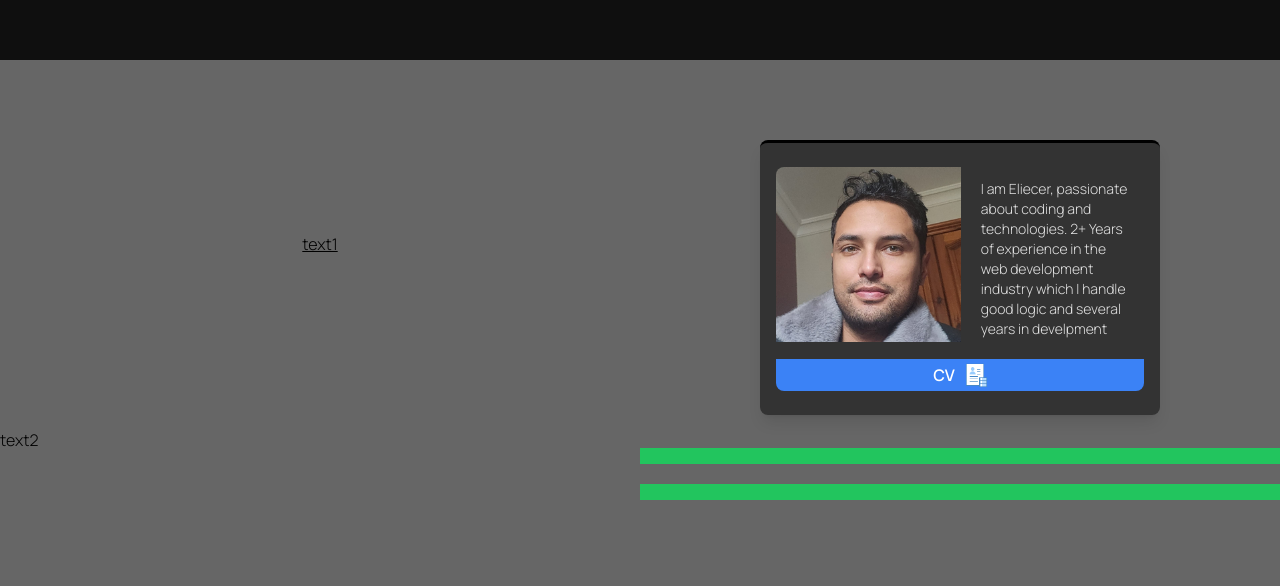
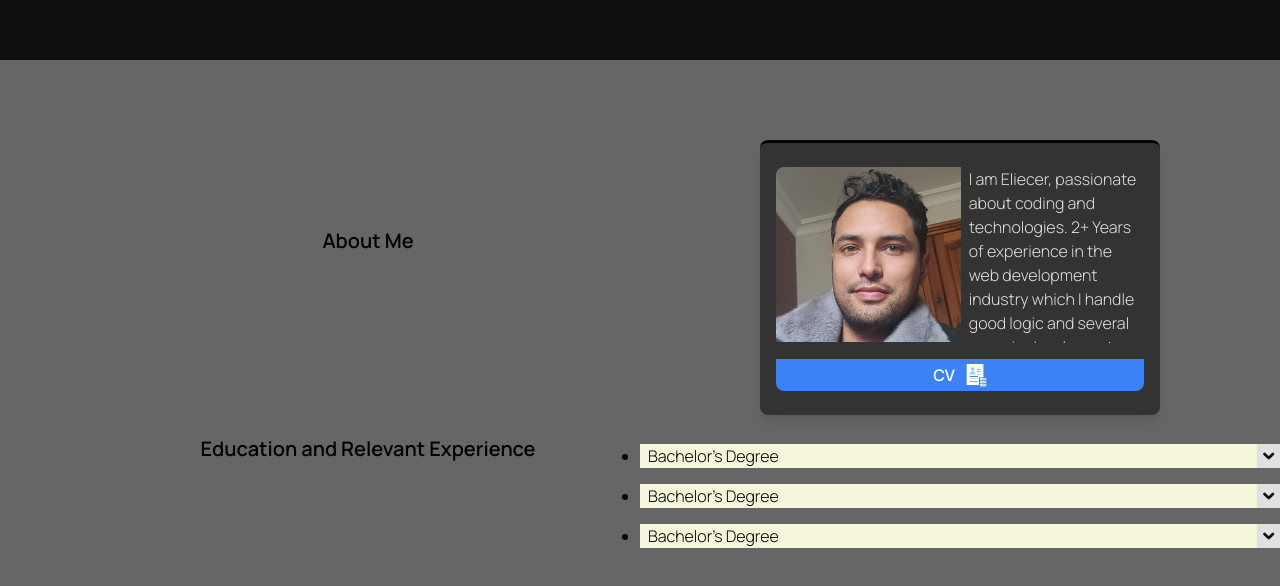
Before and after one commit to neoEliecer-47/portfolio, a React (Vite) app: page / in a window 1280 px wide. Shown: the part 740-1326 px from the top of the page. Built offline with nearby package versions, Linux system fonts and the light colour scheme.

Commit message:
accordion features added

```diff
--- a/src/components/About.jsx
+++ b/src/components/About.jsx
@@ -7,14 +7,17 @@ import styles from "./styles/scrollbar.module.css";
 import aboutStyles from "./About.module.css";
 import { useLazyLoad } from "../hooks/useLazyLoad";
 import React from "react";
+import Accordion from "./interface/Accordion/Accordion";
 
 const About = () => {
   const { isVisible, refOneSingleElement: ref } = useLazyLoad();
 
   return (
     <div className="grid grid-cols-1 md:grid-cols-2">
-      <aside className="flex items-center justify-center underline p-2">
-        <h1>text1</h1>
+      <aside className="flex items-center justify-center ml-24 m-0 p-0">
+        <h1 className="md:text-xl font-semibold border-b-[6px] border-orange-500 border-opacity-0 hover:border-opacity-50 transition-all duration-500">
+          About Me
+        </h1>
       </aside>
 
       <div
@@ -41,7 +44,7 @@ const About = () => {
               styles.scrollAbout
             )}
           >
-            <p className={"text-sm md:text-md text-start p-3 "}>
+            <p className2={"text-sm md:text-md text-start p-3 "}>
               I am Eliecer, passionate about coding and technologies. 2+ Years
               of experience in the web development industry which I handle good
               logic and several years in develpment world since my beginnings.
@@ -65,10 +68,21 @@ const About = () => {
           </a>
         </button>
       </div>
-      <aside>text2</aside>
-      <aside>
-        <div className="p-2 bg-green-500 my-5 w-full"></div>
-        <div className="p-2 bg-green-500 my-5 w-full"></div>
+      <aside className="md:flex items-center justify-center m-0 p-0 h-12">
+        <h1 className="md:ml-24 md:text-xl font-semibold border-b-[6px] border-orange-500 border-opacity-0 hover:border-opacity-50 transition-all duration-500">
+          Education and Relevant Experience
+        </h1>
+      </aside>
+      <aside className="h-[10rem]">
+        <Accordion summary={"Bachelor's Degree"} subtitle="Institute of Technology 'Antonio Jose de Sucre (2014 - 2019)'">
+          I graduated bla bla bla
+        </Accordion>
+        <Accordion summary={"Bachelor's Degree"} subtitle="Institute of Technology 'Antonio Jose de Sucre (2014 - 2019)'">
+          I graduated bla bla bla
+        </Accordion>
+        <Accordion summary={"Bachelor's Degree"} subtitle="Institute of Technology 'Antonio Jose de Sucre (2014 - 2019)'">
+          I graduated bla bla bla
+        </Accordion>
       </aside>
     </div>
   );
--- a/src/components/About.module.css
+++ b/src/components/About.module.css
@@ -45,3 +45,7 @@
     ilter: grayscale(0%);
   }
 }
+
+.text:hover {
+  transform: sca;
+}
--- /dev/null
+++ b/src/components/interface/Accordion/Accordion.jsx
@@ -0,0 +1,47 @@
+import classNames from "classnames";
+import { useState } from "react";
+import styles from "./Accordion.module.css";
+import AccordionArrow from "./AccordionArrow";
+
+const Accordion = ({ summary, children, subtitle }) => {
+  const [hiddenContent, setHiddenContent] = useState(true);
+
+  function handleActiveAcordion() {
+    return setHiddenContent(!hiddenContent);
+  }
+  return (
+    <section className={styles.container} onClick={handleActiveAcordion}>
+      <div   className={styles.containerTitle}>
+        <summary className={styles.summary}>{summary}</summary>
+        <AccordionArrow className={classNames(styles.arrow, !hiddenContent && styles.arrwAnimation)} stroke={5}/>
+      </div>
+      <div
+        className={classNames(
+          styles.content,
+          !hiddenContent ? styles.contentActive : ""
+        )}
+        onClick={!hiddenContent ? handleActiveAcordion : ''}
+      >
+        <span
+          style={{
+            display: `${hiddenContent ? "none" : ""}`,
+            transition: "all 700ms linear ease-out",
+          }}
+        >
+          {subtitle}//este span es el problema
+        </span>
+        <p
+          style={{
+            display: `${hiddenContent ? "none" : ""}`,
+            transition: "all 600ms linear ease-out",
+          }}
+          className={styles.parrafo}
+        >
+          {children}
+        </p>
+      </div>
+    </section>
+  );
+};
+
+export default Accordion;
--- /dev/null
+++ b/src/components/interface/Accordion/Accordion.module.css
@@ -0,0 +1,52 @@
+.containerTitle{
+    display: flex;
+    justify-content: space-between;
+    cursor: pointer;
+}
+
+.container {
+    margin: 1rem 0;
+    cursor: pointer;
+
+    height: auto;
+
+}
+.content {
+  transition: all 500ms;
+  margin: 0;
+  padding: 0;
+  height: 0;
+}
+
+.contentActive {
+  background-color: aquamarine;
+  cursor: pointer;
+  height: 4rem;
+}
+
+.summary {
+  background-color: beige;
+  width: 100%;
+  padding: 0 0.5rem;
+  cursor: pointer;
+  height: auto;
+}
+
+.arrow {
+  width: 1.5rem;
+  height: 1.5rem;
+  transition: all 750ms;
+  background-color: white;
+  opacity: .8;
+  padding: 0 5px;
+}
+
+.arrwAnimation {
+  transform: rotate(180deg);
+}
+
+.parrafo {
+
+  padding: 0;
+  margin: 0;
+}
--- /dev/null
+++ b/src/components/interface/Accordion/AccordionArrow.jsx
@@ -0,0 +1,21 @@
+const AccordionArrow = ({ className, stroke }) => {
+    return (
+      <svg
+        xmlns="http://www.w3.org/2000/svg"
+        fill="none"
+        viewBox="0 0 24 24"
+        strokeWidth={stroke}
+        stroke="currentColor"
+        className={className}
+
+      >
+        <path
+          strokeLinecap="round"
+          strokeLinejoin="round"
+          d="m19.5 8.25-7.5 7.5-7.5-7.5"
+        />
+      </svg>
+    );
+  };
+
+  export default AccordionArrow;
```
